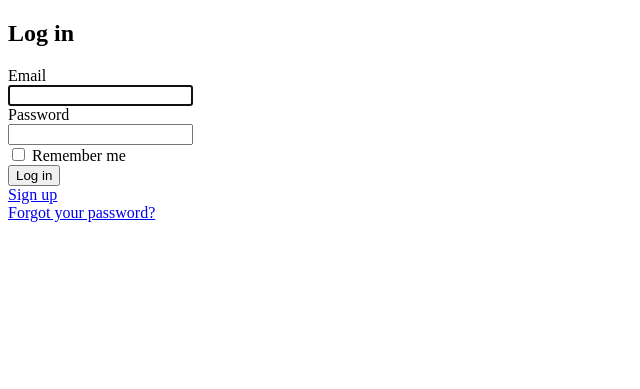
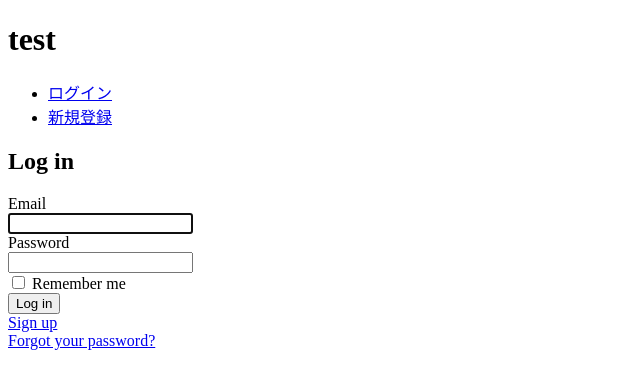
Before and after one commit to Y10-21/yuto_app, a Rails app: the page made by app/views/layouts/application.html.erb in a window 1280 px wide. Shown: the top 389 px of the page, without its empty margins (0-640 px from the left). Run offline with Rails 7, Linux system fonts and the light colour scheme; some libraries are stand-ins or nearby versions.

Commit message:
ログイン状態でヘッダーの見た目を変える

```diff
--- a/app/views/layouts/application.html.erb
+++ b/app/views/layouts/application.html.erb
@@ -11,6 +11,33 @@
   </head>
 
   <body>
+    <header class="header">
+      <div class="header__inner">
+        <h1 class="header__logo">
+          test
+        </h1>
+        <% if user_signed_in? %>
+          <nav class="header__nav">
+            <ul class="nav">
+              <li class="nav__item">
+                <%= link_to "ログアウト", destroy_user_session_path,data: {turbo_method: :delete} %>
+              </li>
+            </ul>
+          </nav>
+        <% else %>
+          <nav class="header__nav">
+            <ul class="nav">
+              <li class="nav__item">
+                <%= link_to "ログイン",new_user_session_path %>
+              </li>
+              <li class="nav__item">
+                <%= link_to "新規登録",new_user_registration_path %>
+              </li>
+            </ul>
+          </nav>
+        <% end %>
+      </div>
+    </header>
     <%= yield %>
   </body>
 </html>
```
